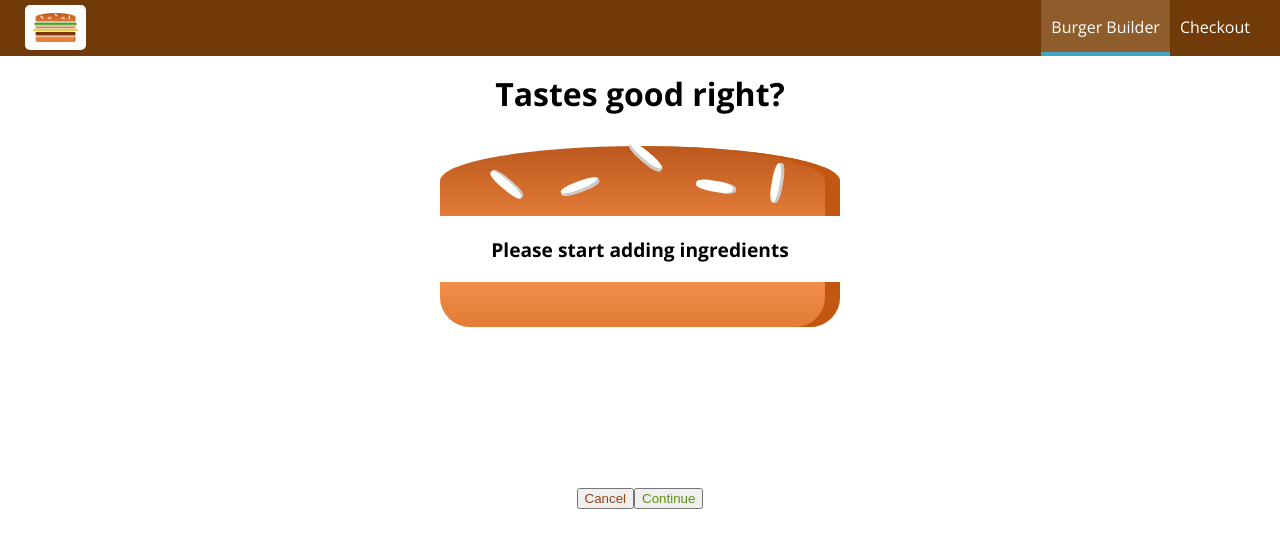
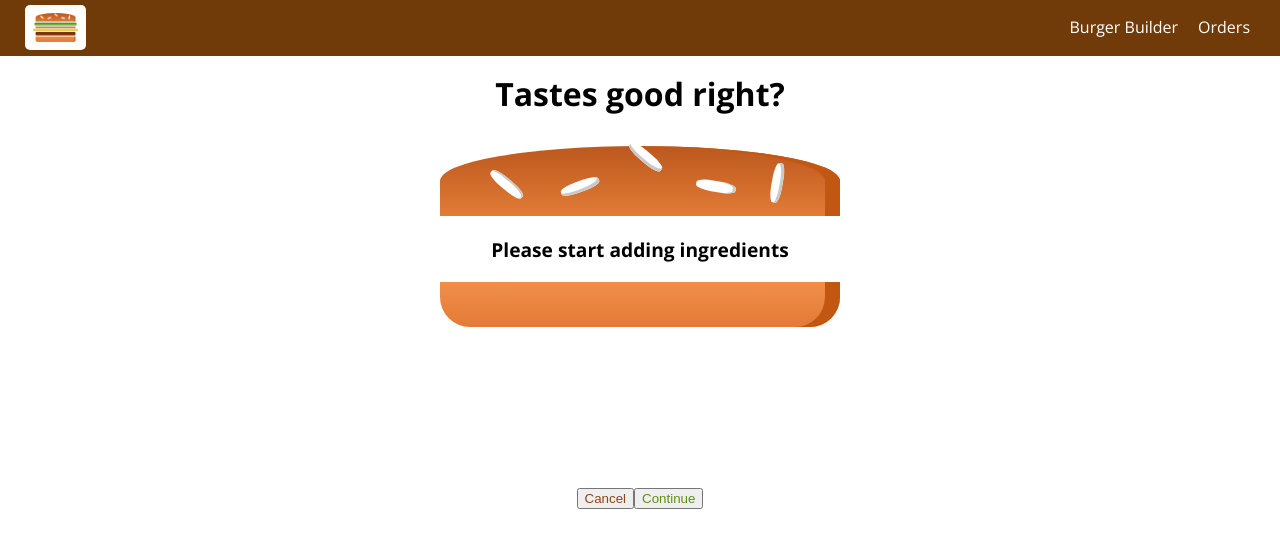
Before and after one commit to TanbinRKyser/React-Practice-Project, a React (Create React App) app: page /checkout in a window 1280 px wide. Shown: the top 548 px of the page. Built offline with nearby package versions, Linux system fonts and the light colour scheme.

Commit message:
070921.12.10 - Implementing navigation links

```diff
--- a/src/components/Navigation/NavigationItems/NavigationItem/NavigationItem.js
+++ b/src/components/Navigation/NavigationItems/NavigationItem/NavigationItem.js
@@ -1,11 +1,13 @@
 import React from 'react';
 import styles from './NavigationItem.module.css';
+import {NavLink} from 'react-router-dom';
 
 const navigationItem = (props) => (
     <li className={styles.NavigationItem}>
-            <a
-                href={props.link}
-                className={ props.active ? styles.active : null }> { props.children } </a>
+            <NavLink
+                to={props.link}
+                activeClassName={styles.active}
+                exact = {props.exact}> { props.children } </NavLink>
     </li>
 );
 
--- a/src/components/Navigation/NavigationItems/NavigationItems.js
+++ b/src/components/Navigation/NavigationItems/NavigationItems.js
@@ -4,8 +4,8 @@
 
 const navigationItems = () => (
     <ul className={styles.NavigationItems}>
-        <NavigationItem link="/" active>Burger Builder</NavigationItem>
-        <NavigationItem link="/">Checkout</NavigationItem>
+        <NavigationItem link="/" exact>Burger Builder</NavigationItem>
+        <NavigationItem link="/orders">Orders</NavigationItem>
     </ul>
 );
 
--- a/src/components/Order/Order.js
+++ b/src/components/Order/Order.js
@@ -1,11 +1,10 @@
 import styles from './Order.module.css';
 
-
-const order = (props) => {
+const order = (props) => (
     <div className={styles.Order}>
         <p>Ingredients: Salad(1)</p>
         <p>Price: <strong>USD 4.99</strong></p>
     </div>
-}
+);
 
 export default order;
```
